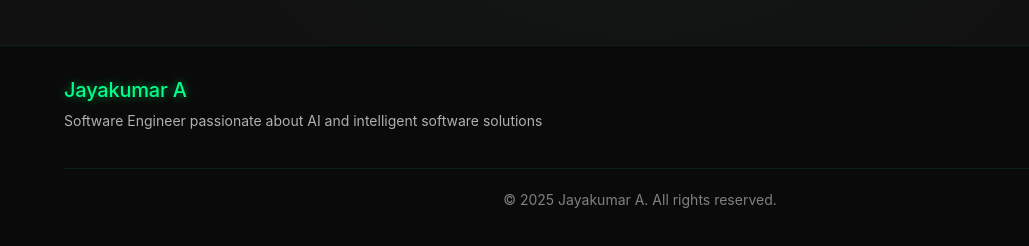
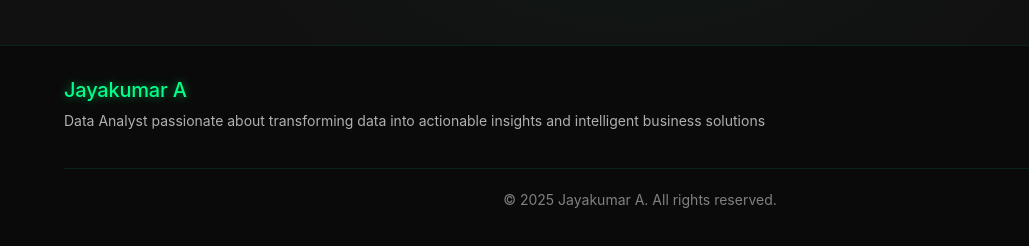
Before and after one commit to Jai-018/portfolio-1, a plain HTML site: page index.html in a window 1280 px wide. Shown: the part 6921-7167 px from the top of the page, 0-1029 px from the left. Drawn offline with Linux system fonts and the light colour scheme; animation ran at ten frames a second; a web font is replaced by a local one.

Commit message:
Update new index.html

```diff
--- a/index.html
+++ b/index.html
@@ -718,7 +718,7 @@
             <div class="footer-content">
                 <div class="footer-info">
                     <h3>Jayakumar A</h3>
-                    <p>Software Engineer passionate about AI and intelligent software solutions</p>
+                    <p>Data Analyst passionate about transforming data into actionable insights and intelligent business solutions</p>
                 </div>
                 <div class="social-links">
                     <a href="https://www.linkedin.com/in/jayakumar02" target="_blank" class="social-link"
```
